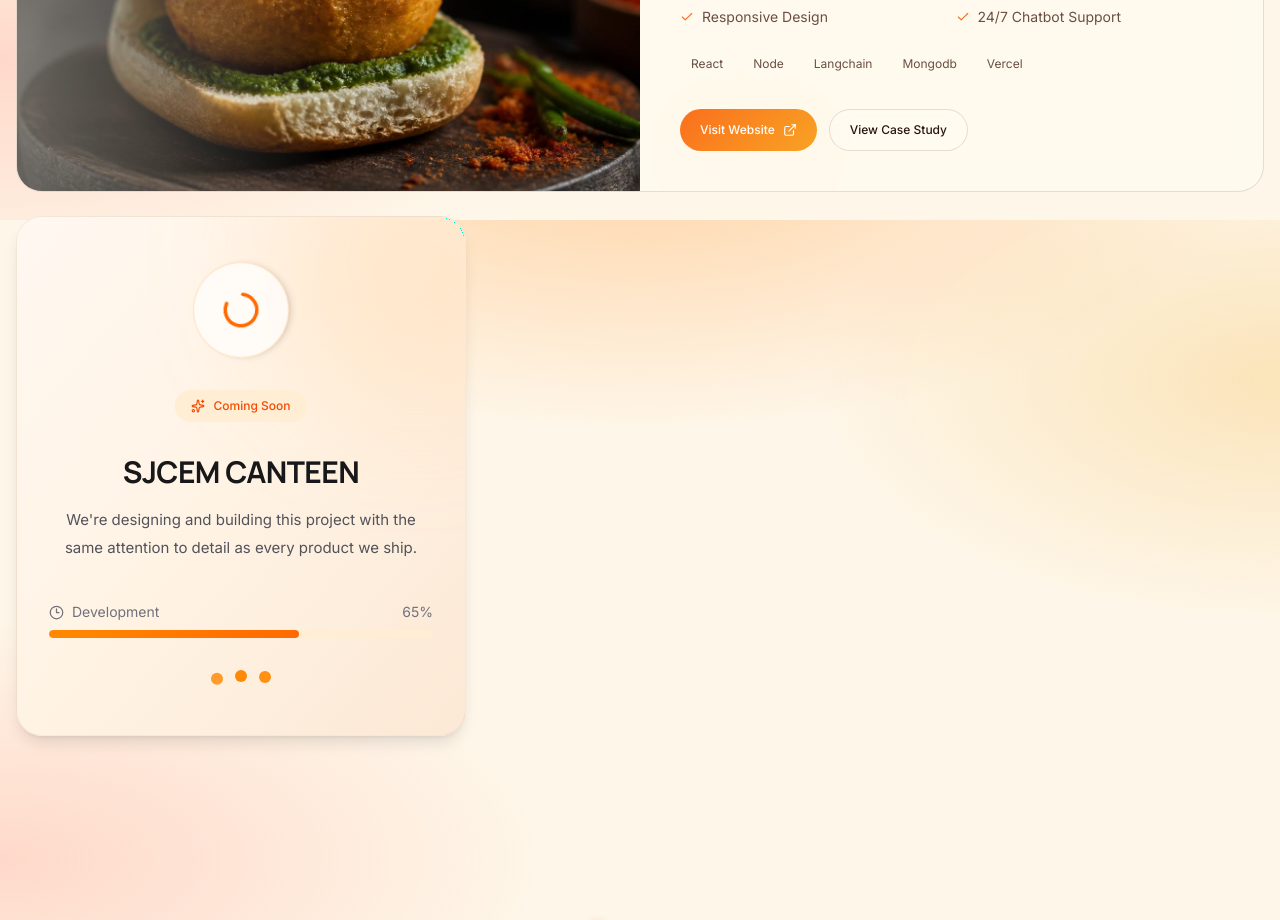
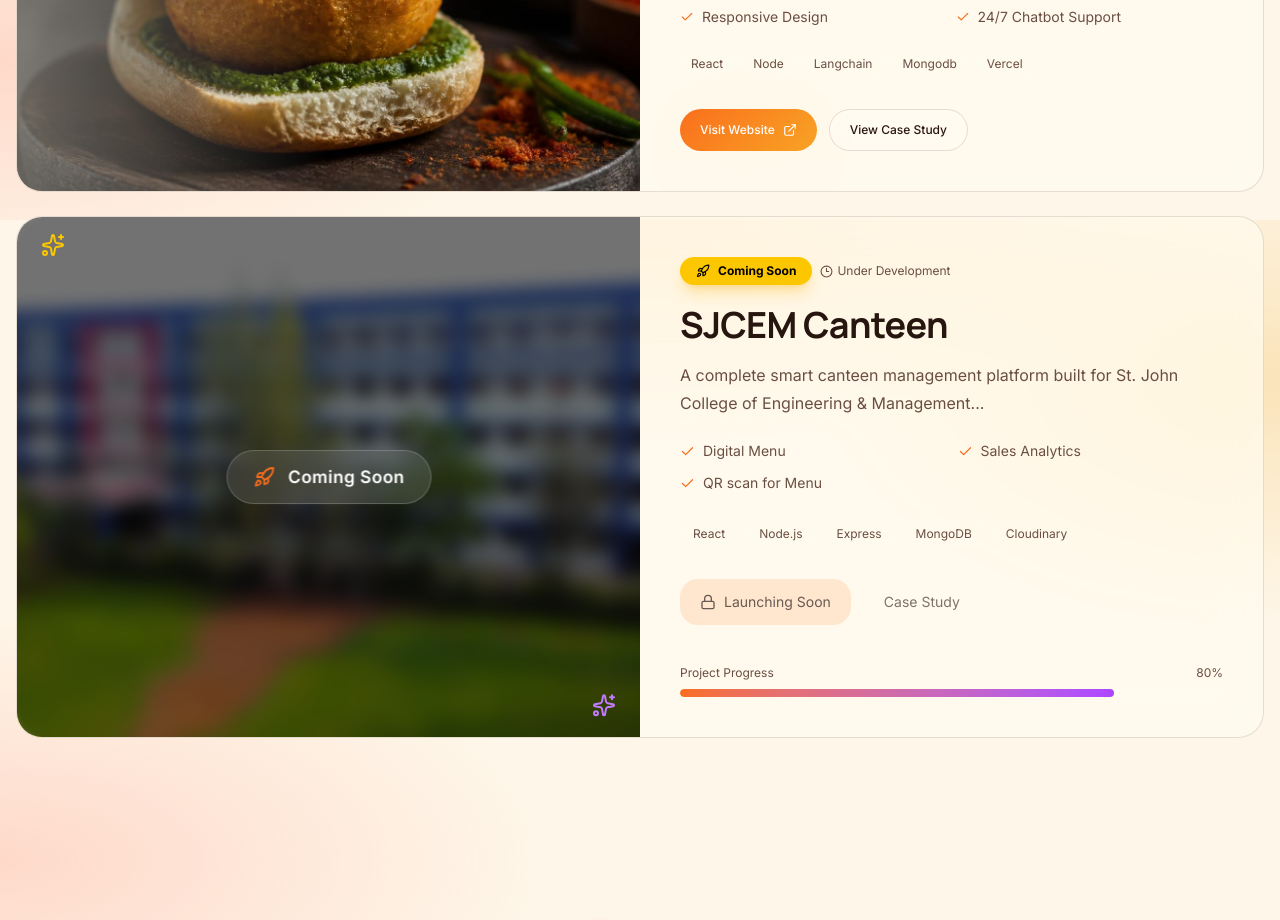
Before and after one commit to GenAuk-Official/Protfolio, a React (Vite) app: page / in a window 1280 px wide. Shown: the part 2980-3900 px from the top of the page. Built offline with nearby package versions, Linux system fonts and the light colour scheme.

Commit message:
added comming soon

```diff
--- a/src/App.tsx
+++ b/src/App.tsx
@@ -1,4 +1,5 @@
 import { motion } from "framer-motion";
+import project from "./data/project";
 import {
   ArrowRight,
   ArrowUpRight,
@@ -431,7 +432,7 @@ function Portfolio() {
             </div>
           </motion.article>
 
-          <ProjectComingSoon projectName="SJCEM CANTEEN" />
+          <ProjectComingSoon {...project} />
         </div>
       </div>
     </section>
--- a/src/components/site/ProjectComingSoon.tsx
+++ b/src/components/site/ProjectComingSoon.tsx
@@ -1,107 +1,229 @@
-import { LoaderCircle, Sparkles, Clock3 } from "lucide-react";
 import { motion } from "framer-motion";
+import { Clock3, Lock, Sparkles, Check, Rocket } from "lucide-react";
 
-export default function ProjectComingSoon({
-  projectName = "Neural Chat Assistant",
-}) {
+interface ComingSoonProjectCardProps {
+  title: string;
+  description: string;
+  image: string;
+  features: string[];
+  tech: string[];
+}
+
+export default function ComingSoonProjectCard({
+  title,
+  description,
+  image,
+  features = [],
+  tech = [],
+}: ComingSoonProjectCardProps) {
   return (
     <motion.article
-      whileHover={{ y: -8 }}
-      transition={{ duration: 0.25 }}
-      className="group relative flex h-full min-h-[520px] overflow-hidden rounded-3xl border border-black/5 bg-gradient-to-br from-[#FFF8F1] via-[#FFF3E4] to-[#FCE8D5] p-8 shadow-lg transition-all duration-500 hover:shadow-2xl"
+      initial={{ opacity: 0, y: 40 }}
+      whileInView={{ opacity: 1, y: 0 }}
+      viewport={{ once: true }}
+      whileHover={{ y: -10 }}
+      className="group relative overflow-hidden rounded-3xl glass-strong lg:col-span-2"
     >
-      {/* Background Glow */}
-      <div className="absolute -right-24 -top-24 h-72 w-72 rounded-full bg-orange-300/20 blur-3xl transition-all duration-700 group-hover:scale-125" />
+      {/* Animated Background */}
+      <div className="absolute inset-0 bg-gradient-to-br from-primary/10 via-transparent to-purple-500/10 opacity-0 group-hover:opacity-100 transition duration-700" />
 
-      <div className="relative flex w-full flex-col items-center justify-center">
+      <div className="grid md:grid-cols-2 ">
+        {/* Image */}
+        <div className="relative h-full min-h-[520px] overflow-hidden">
+          <img
+            src={image}
+            alt={title}
+            className="
+              absolute
+              inset-0
+              h-full
+              w-full
+              object-cover
+              blur-sm
+              scale-110
+              brightness-75
+              transition-all
+              duration-700
+              group-hover:scale-115
+              group-hover:blur-md
+            "
+          />
 
-        {/* Loader */}
+          <div className="absolute inset-0 bg-black/40 backdrop-blur-[2px]" />
+
+          {/* Coming Soon Badge */}
+
           <motion.div
-          animate={{ rotate: 360 }}
+            animate={{
+              scale: [1, 1.08, 1],
+            }}
             transition={{
               repeat: Infinity,
-            duration: 2.5,
-            ease: "linear",
+              duration: 2,
             }}
-          className="flex h-24 w-24 items-center justify-center rounded-full border border-orange-300/40 bg-white/70 shadow-md backdrop-blur"
+            className="
+            absolute
+            left-1/2
+            top-1/2
+            -translate-x-1/2
+            -translate-y-1/2
+            rounded-full
+            bg-white/10
+            backdrop-blur-xl
+            border
+            border-white/20
+            px-6
+            py-3
+            flex
+            items-center
+            gap-3
+            shadow-2xl
+          "
           >
-          <LoaderCircle
-            size={42}
-            className="text-orange-500"
-          />
+            <Rocket className="text-primary w-5 h-5" />
+
+            <span className="font-semibold text-white tracking-wide">Coming Soon</span>
           </motion.div>
 
-        {/* Badge */}
+          {/* Floating Sparkles */}
 
-        <div className="mt-8 flex items-center gap-2 rounded-full bg-orange-100 px-4 py-2 text-xs font-medium text-orange-600">
+          <motion.div
+            animate={{
+              y: [0, -10, 0],
+            }}
+            transition={{
+              repeat: Infinity,
+              duration: 3,
+            }}
+            className="absolute top-6 left-6"
+          >
+            <Sparkles className="text-yellow-400" />
+          </motion.div>
 
-          <Sparkles size={14} />
-
-          Coming Soon
-
+          <motion.div
+            animate={{
+              y: [0, 12, 0],
+            }}
+            transition={{
+              repeat: Infinity,
+              duration: 4,
+            }}
+            className="absolute bottom-6 right-6"
+          >
+            <Sparkles className="text-purple-400" />
+          </motion.div>
         </div>
 
-        {/* Title */}
+        {/* Content */}
 
-        <h2 className="mt-8 text-center text-3xl font-bold text-zinc-900">
-          {projectName}
-        </h2>
+        <div className="relative p-8 sm:p-10 flex flex-col">
+          <div className="flex items-center gap-2 text-xs">
+            <span className="inline-flex items-center gap-2 rounded-full bg-yellow-400 px-4 py-1.5 text-xs font-bold text-black shadow-lg shadow-yellow-500/30">
+              <Rocket className="h-3.5 w-3.5" />
+              Coming Soon
+            </span>
 
-        <p className="mt-4 max-w-sm text-center text-[15px] leading-7 text-zinc-600">
-          We're designing and building this project with the same attention to
-          detail as every product we ship.
-        </p>
+            <span className="text-muted-foreground flex items-center gap-1">
+              <Clock3 size={13} />
+              Under Development
+            </span>
+          </div>
+
+          <h2 className="mt-5 text-4xl font-bold">{title}</h2>
+
+          <p className="mt-4 text-muted-foreground leading-7">{description}</p>
+
+          {/* Features */}
+
+          <ul className="mt-6 grid grid-cols-2 gap-3">
+            {features.map((feature) => (
+              <li key={feature} className="flex items-center gap-2 text-sm text-muted-foreground">
+                <Check className="text-primary" size={15} />
+
+                {feature}
+              </li>
+            ))}
+          </ul>
+
+          {/* Tech */}
+
+          <div className="mt-7 flex flex-wrap gap-2">
+            {tech.map((item) => (
+              <span
+                key={item}
+                className="
+                rounded-full
+                border
+                border-white/10
+                bg-white/5
+                px-3
+                py-1
+                text-xs
+                text-muted-foreground
+              "
+              >
+                {item}
+              </span>
+            ))}
+          </div>
+
+          {/* Buttons */}
+
+          <div className="mt-8 flex gap-3">
+            <button
+              disabled
+              className="
+                flex
+                items-center
+                gap-2
+                rounded-xl
+                bg-primary/20
+                px-5
+                py-3
+                text-sm
+                cursor-not-allowed
+                opacity-70
+              "
+            >
+              <Lock size={16} />
+              Launching Soon
+            </button>
+
+            <button
+              disabled
+              className="
+                rounded-xl
+                border
+                border-white/10
+                px-5
+                py-3
+                text-sm
+                cursor-not-allowed
+                opacity-60
+              "
+            >
+              Case Study
+            </button>
+          </div>
 
           {/* Progress */}
 
-        <div className="mt-10 w-full max-w-sm">
-
-          <div className="mb-2 flex items-center justify-between text-sm text-zinc-500">
-
-            <span className="flex items-center gap-2">
-              <Clock3 size={15} />
-              Development
-            </span>
-
-            <span>65%</span>
-
+          <div className="mt-10">
+            <div className="flex justify-between text-xs mb-2 text-muted-foreground">
+              <span>Project Progress</span>
+              <span>80%</span>
             </div>
 
-          <div className="h-2 overflow-hidden rounded-full bg-orange-100">
-
+            <div className="h-2 rounded-full bg-white/10 overflow-hidden">
               <motion.div
-              initial={{ width: "0%" }}
-              whileInView={{ width: "65%" }}
-              transition={{ duration: 1.4 }}
-              className="h-full rounded-full bg-gradient-to-r from-orange-400 to-orange-500"
+                initial={{ width: 0 }}
+                whileInView={{ width: "80%" }}
+                transition={{ duration: 1.5 }}
+                className="h-full rounded-full bg-gradient-to-r from-primary to-purple-500"
               />
-
             </div>
-
           </div>
-
-        {/* Floating Dots */}
-
-        <div className="mt-10 flex gap-3">
-
-          {[0, 1, 2].map((i) => (
-            <motion.div
-              key={i}
-              animate={{
-                y: [0, -8, 0],
-                opacity: [0.5, 1, 0.5],
-              }}
-              transition={{
-                repeat: Infinity,
-                delay: i * 0.2,
-                duration: 1.5,
-              }}
-              className="h-3 w-3 rounded-full bg-orange-400"
-            />
-          ))}
-
         </div>
-
       </div>
     </motion.article>
   );
--- /dev/null
+++ b/src/data/project.ts
@@ -0,0 +1,22 @@
+import canteenImg from "../assets/image.png";
+
+const project = {
+  title: "SJCEM Canteen",
+  description:
+    "A complete smart canteen management platform built for St. John College of Engineering & Management...",
+  image: canteenImg,
+  features: [
+    "Digital Menu",
+    "Sales Analytics",
+    "QR scan for Menu",
+  ],
+  tech: [
+    "React",
+    "Node.js",
+    "Express",
+    "MongoDB",
+    "Cloudinary",
+  ],
+};
+
+export default project;
```
Also changed, not shown: src/assets/image.png (added). Lines whose indentation alone changed are shown as unchanged.
